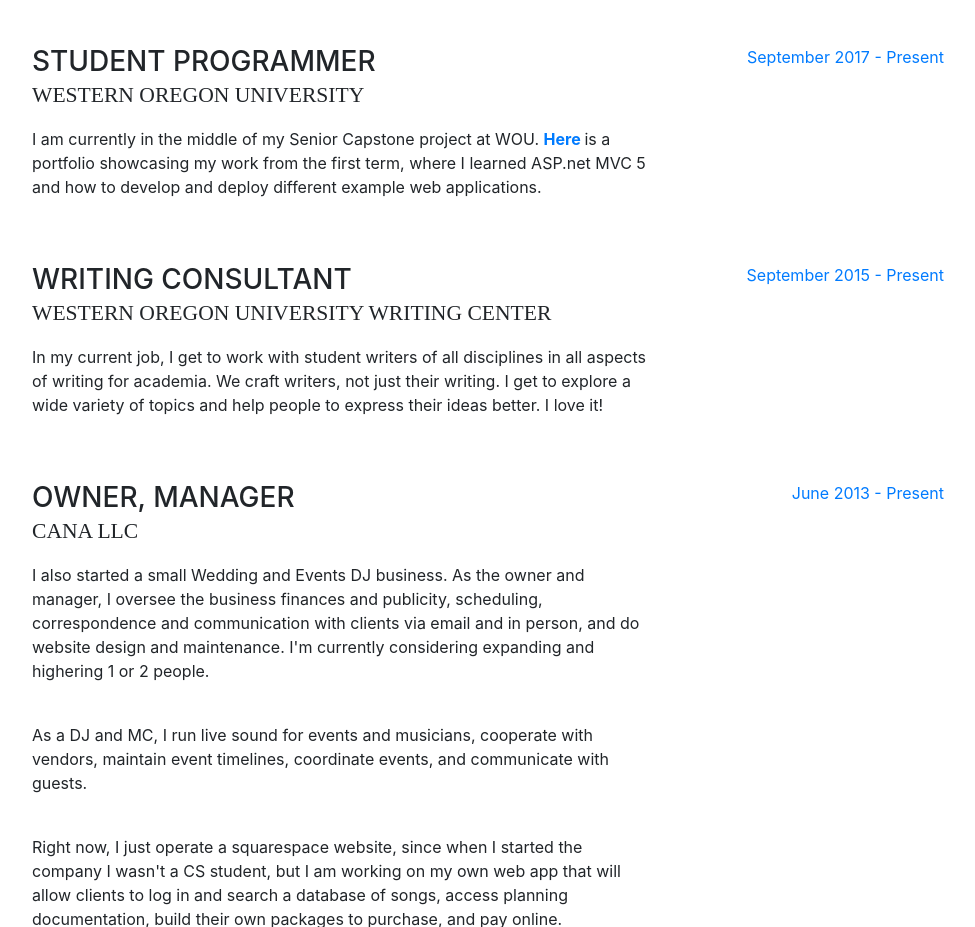
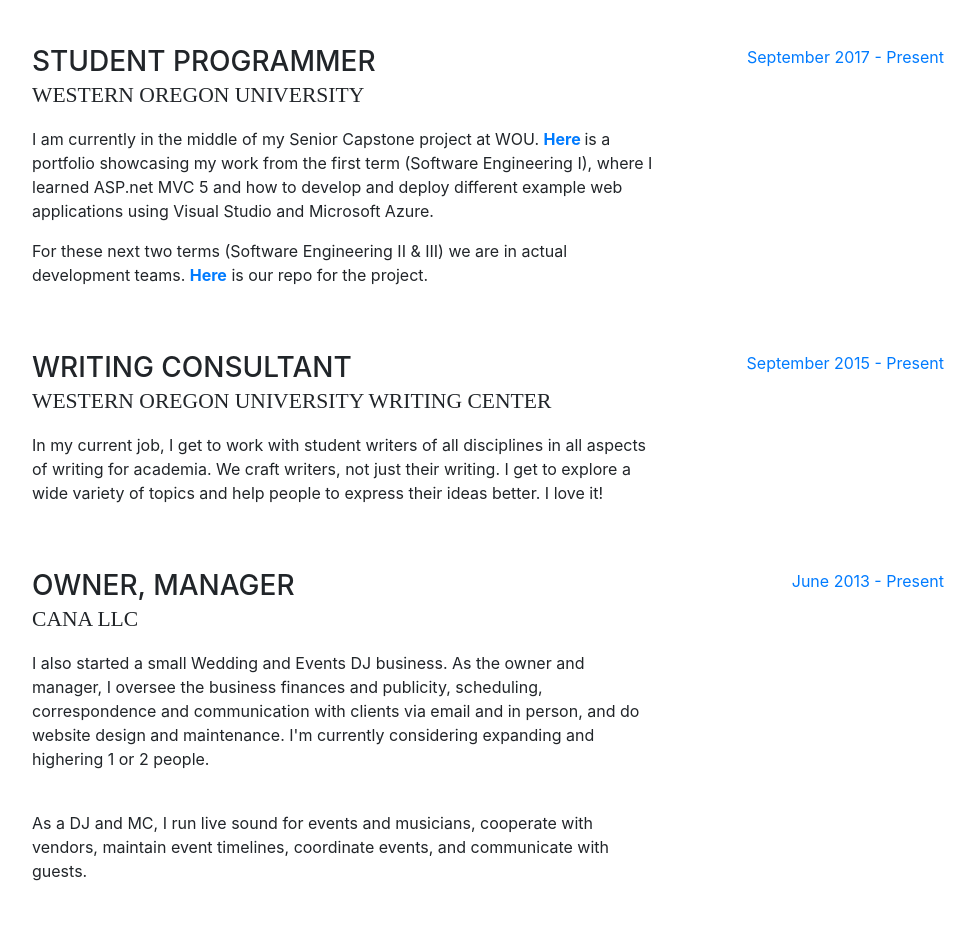
Before and after one commit to mgeorgebrown89/mgeorgebrown89.github.io, a website with bundled scripts: page index.html in a window 1280 px wide. Shown: the part 889-1816 px from the top of the page, without its empty margins (288-1263 px from the left). Built offline with nearby package versions, Linux system fonts and the light colour scheme; a web font is replaced by a local one.

Commit message:
added a few details

```diff
--- a/index.html
+++ b/index.html
@@ -124,8 +124,10 @@
             <p>I am currently in the middle of my Senior Capstone project at WOU.
               <b>
                 <a href="https://mgeorgebrown89.github.io/CS-Portfolio/">Here</a>
-              </b> is a portfolio showcasing my work from the first term, where I learned ASP.net MVC 5 and how to develop and
-              deploy different example web applications.</p>
+              </b> is a portfolio showcasing my work from the first term (Software Engineering I), where I learned ASP.net MVC 5 and how to develop and
+              deploy different example web applications using Visual Studio and Microsoft Azure.</p>
+              <p>For these next two terms (Software Engineering II &amp; III) we are in actual development teams.
+                <b><a href="#">Here</a></b> is our repo for the project.</p>
           </div>
           <div class="resume-date text-md-right">
             <span class="text-primary">September 2017 - Present</span>
```
